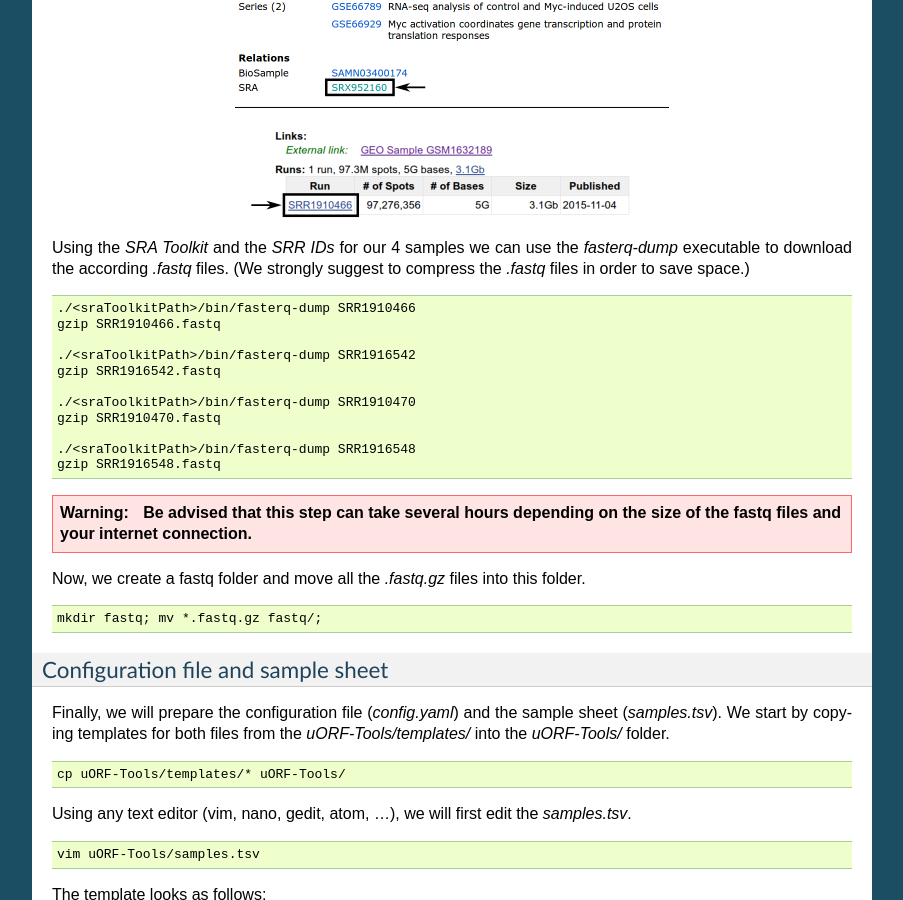
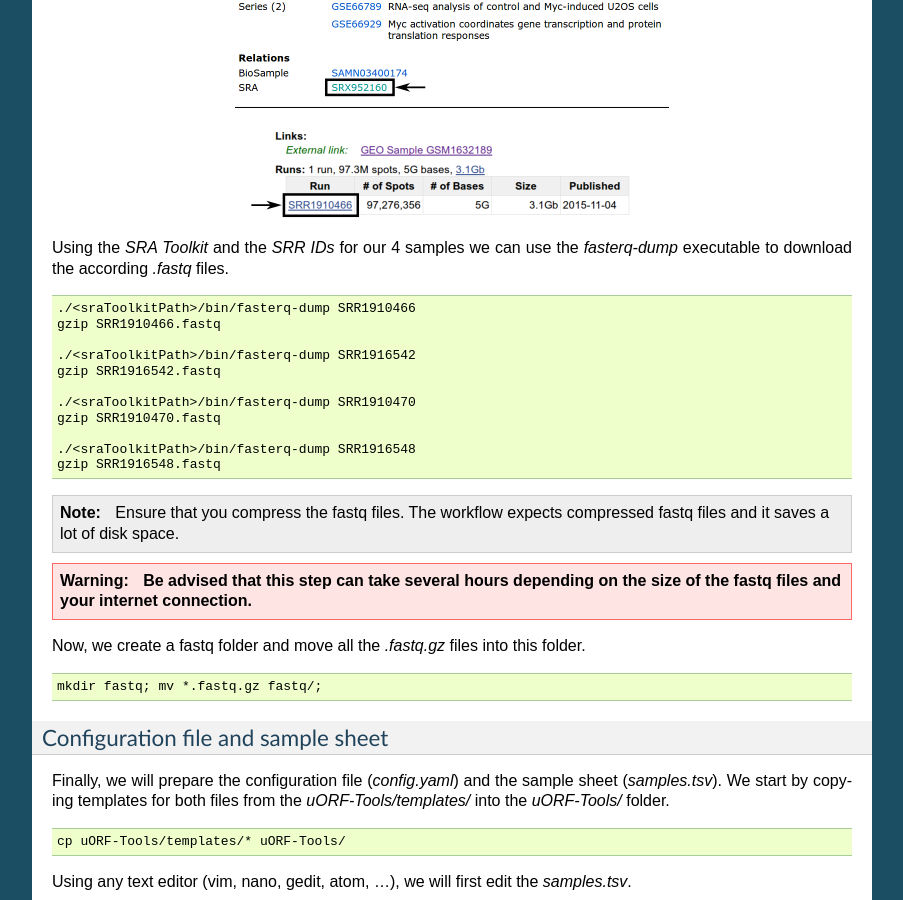
Before and after one commit to RickGelhausen/uORF-Tools_ReadTheDocs, a Sphinx documentation site: the page built from docs/source/example-workflow.rst, in a window 1280 px wide and 900 px high, scrolled down 2425 px. Shown: the whole window, without its empty margins (198-1101 px from the left). Built offline with Sphinx 7.4.7, drawn with Linux system fonts in a browser that asks for light colours; cross-references to code outside the pages are shown as plain code; some of the changed text lies outside the part shown.

Commit message:
Changes to figures and text

```diff
--- a/docs/source/example-workflow.rst
+++ b/docs/source/example-workflow.rst
@@ -1,7 +1,7 @@
 .. _example-workflow:
 
 ################
-Example Workflow
+example workflow
 ################
 
 The retrieval of input files and running the workflow locally and on a server cluster via a queuing system is demonstrated using an example with data available from SRA via NCBI.
@@ -90,7 +90,7 @@ The figure below shows how to find the *SRR ID* for the example of *C.rna.rep1*.
     :scale: 50%
     :align: center
 
-Using the *SRA Toolkit* and the *SRR IDs* for our 4 samples we can use the *fasterq-dump* executable to download the according *.fastq* files. (We strongly suggest to compress the *.fastq* files in order to save space.)
+Using the *SRA Toolkit* and the *SRR IDs* for our 4 samples we can use the *fasterq-dump* executable to download the according *.fastq* files.
 
 .. code-block:: bash
 
@@ -106,6 +106,7 @@ Using the *SRA Toolkit* and the *SRR IDs* for our 4 samples we can use the *fast
     ./<sraToolkitPath>/bin/fasterq-dump SRR1916548
     gzip SRR1916548.fastq
 
+.. note:: Ensure that you compress the fastq files. The workflow expects compressed fastq files and it saves a lot of disk space.
 .. warning:: **Be advised that this step can take several hours depending on the size of the fastq files and your internet connection.**
 
 Now, we create a fastq folder and move all the *.fastq.gz* files into this folder.
--- a/docs/source/index.rst
+++ b/docs/source/index.rst
@@ -7,6 +7,7 @@ uORF-Tools Documentation
 
 .. toctree::
    :maxdepth: 2
+   :caption: Introduction
 
    overview
    example-workflow
--- a/docs/source/overview.rst
+++ b/docs/source/overview.rst
@@ -76,12 +75,13 @@ Copy or move the genome and the annotation file into the workflow folder and nam
     mv <genomeFile>.fa genome.fa
     mv <annotationFile>.gtf annotation.gtf
 
-Create a folder *fastq/* and copy your fastq files into the folder. Name the files according to a METHOD-CONDITION-SAMPLEID.fastq scheme (e.g. Total-ctrl-1.fastq)
+Create a folder *fastq/* and move or copy all of your compressed fastq files into the folder.
+.. note:: Ensure that you compress the fastq files. The workflow expects compressed files and it saves a lot of disk space.
 
 .. code-block:: bash
 
     mkdir fastq
-    cp <fastqFile>.fastq fastq/<Method-Condition-SampleID>.fastq
+    mv *.fastq.gz fastq/
 
 Now copy the templates of the sample sheet and the configuration file into the *uORF-Tools* folder.
 
```
Also changed, not shown: other parts of docs/source/overview.rst (+0 -1 lines), docs/source/images/directoryTable.png.
